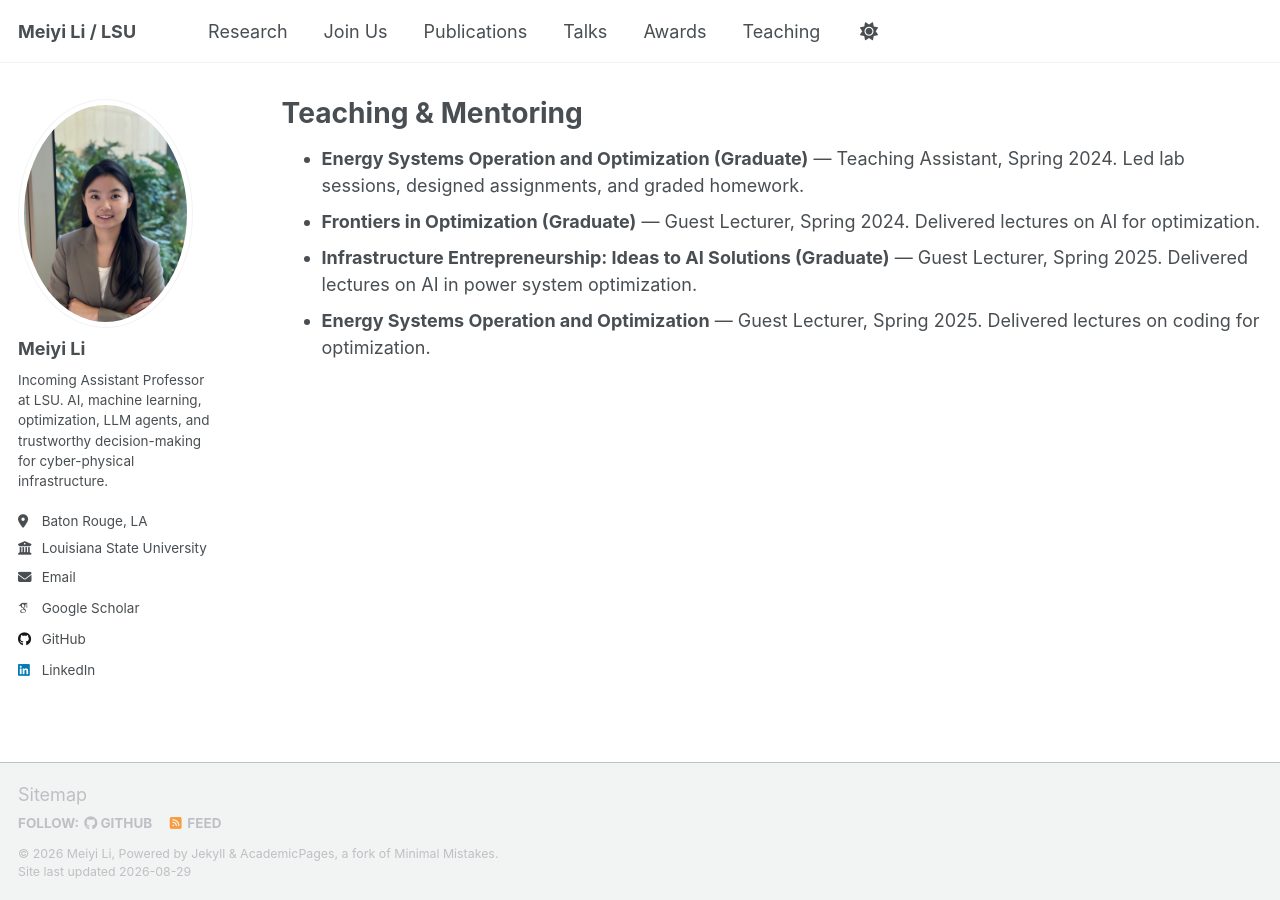
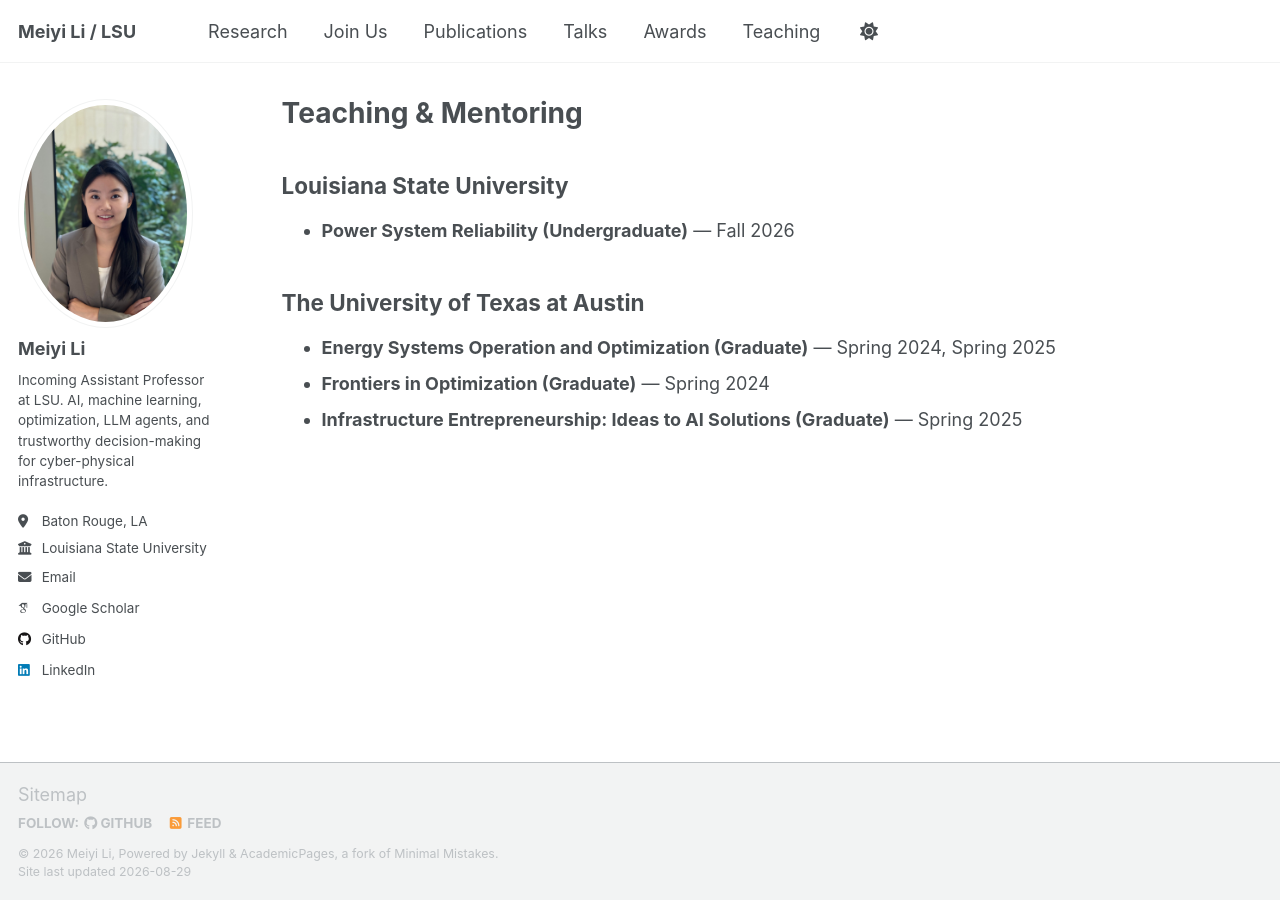
Before and after one commit to meiyilutaustin/meiyilutaustin.github.io, a Jekyll site: the page built from _pages/teaching.html, in a window 1280 px wide. Built offline with Jekyll 4.4.1, drawn with Linux system fonts in a browser that asks for light colours; some web fonts are replaced; a script that is not in the unit is left out.

Commit message:
Update to LSU AP status: tense, PhD completion, LSU email, join-page note, teaching list by school

```diff
--- a/_pages/teaching.html
+++ b/_pages/teaching.html
@@ -6,9 +6,14 @@ author_profile: true
 ---
 
 
+<h2>Louisiana State University</h2>
 <ul>
-  <li><strong>Energy Systems Operation and Optimization (Graduate)</strong> — Teaching Assistant, Spring 2024. Led lab sessions, designed assignments, and graded homework.</li>
-  <li><strong>Frontiers in Optimization (Graduate)</strong> — Guest Lecturer, Spring 2024. Delivered lectures on AI for optimization.</li>
-  <li><strong>Infrastructure Entrepreneurship: Ideas to AI Solutions (Graduate)</strong> — Guest Lecturer, Spring 2025. Delivered lectures on AI in power system optimization.</li>
-  <li><strong>Energy Systems Operation and Optimization</strong> — Guest Lecturer, Spring 2025. Delivered lectures on coding for optimization.</li>
+  <li><strong>Power System Reliability (Undergraduate)</strong> — Fall 2026</li>
 </ul>
+
+<h2>The University of Texas at Austin</h2>
+<ul>
+  <li><strong>Energy Systems Operation and Optimization (Graduate)</strong> — Spring 2024, Spring 2025</li>
+  <li><strong>Frontiers in Optimization (Graduate)</strong> — Spring 2024</li>
+  <li><strong>Infrastructure Entrepreneurship: Ideas to AI Solutions (Graduate)</strong> — Spring 2025</li>
+</ul>
```
Also changed, not shown: _pages/about.md (+4 -4 lines), _pages/join.md (+2 -0 lines).
